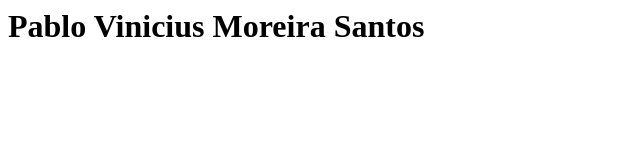
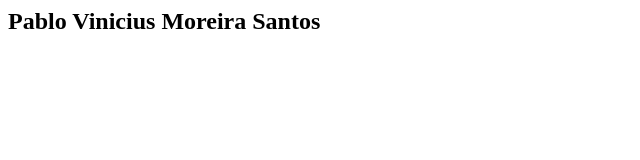
Before and after one commit to joao-silva23/joao-silva23.github.io, a plain HTML site: page index.html in a window 1280 px wide. Shown: the whole page, without its empty margins (0-640 px from the left). Drawn offline with Linux system fonts and the light colour scheme.

Commit message:
Teste H2

```diff
--- a/index.html
+++ b/index.html
@@ -1 +1 @@
-<h1>Pablo Vinicius Moreira Santos</h1>
+<H2>Pablo Vinicius Moreira Santos</H2>
```
